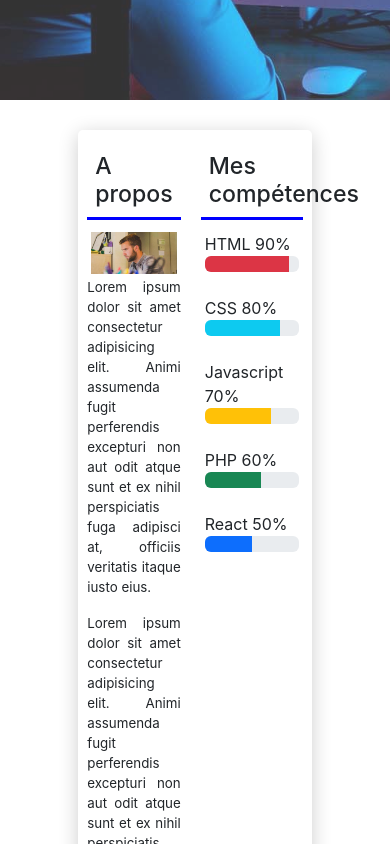
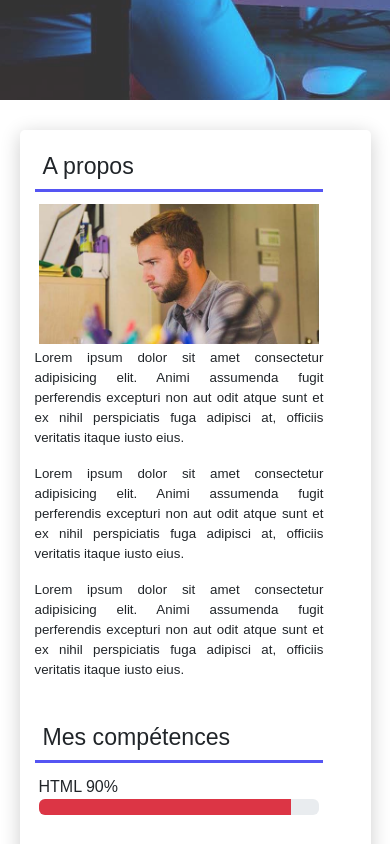
Before and after one commit to Dinid89/AMELIN_DAVID_DEVOIR_5_PORTFOLIO, a React (Create React App) app: page /Home in a window 390 px wide. Shown: the part 800-1644 px from the top of the page. Built offline with nearby package versions, Linux system fonts and the light colour scheme.

Commit message:
Finalisation page Home

```diff
--- a/src/index.css
+++ b/src/index.css
@@ -1,3 +1,5 @@
+@import url('https://fonts.googleapis.com/css2?family=Nunito+Sans:ital,opsz,wght@0,6..12,200..1000;1,6..12,200..1000&display=swap')
+
 * {
   padding: 0;
   margin: 0;
@@ -7,14 +9,10 @@
 
 body {
   margin: 0;
-  font-family: -apple-system, BlinkMacSystemFont, 'Segoe UI', 'Roboto', 'Oxygen',
-    'Ubuntu', 'Cantarell', 'Fira Sans', 'Droid Sans', 'Helvetica Neue',
-    sans-serif;
-  -webkit-font-smoothing: antialiased;
-  -moz-osx-font-smoothing: grayscale;
+  font-family: "Nunito", sans-serif;
 }
 
 code {
-  font-family: source-code-pro, Menlo, Monaco, Consolas, 'Courier New',
+  font-family: source-code-pro, Menlo, Monaco, Consolas, 'Nunito',
     monospace;
 }
--- a/src/pages/Home.jsx
+++ b/src/pages/Home.jsx
@@ -1,11 +1,9 @@
 import "./home.css";
 import heroBg from "../images/hero-bg.jpg";
 import johnDoeabout from "../images/john-doe-about.jpg";
-import { useState } from "react";
 
 
 const Home = () => {
-    const [progress, setProgress] = useState(40);
     return (
     <>
     <main>
@@ -18,8 +16,8 @@ const Home = () => {
             <button className="btnInfo display-10 lg-5">En savoir plus</button>
             </section>
 
-            <section className="JohnDoe d-flex flex-row">
-                <div className="about d-flex flex-column justify-content-center">
+            <section className="JohnDoe d-flex flex-column flex-lg-row">
+                <div className="about d-flex flex-column">
                     <h3 className="titleAbout p-2">A propos</h3>
                     <img className="img-fluid p-1" src={johnDoeabout} alt="john doe"/>
                     <p>
--- a/src/pages/home.css
+++ b/src/pages/home.css
@@ -31,7 +31,7 @@
 }
 
 .titleAbout {
-    border-bottom: 3px solid blue;
+    border-bottom: 3px solid rgb(85, 85, 243);
 }
 
 .JohnDoe {
@@ -50,11 +50,23 @@
     text-align: justify;
 }
 .about {
-    bordr: 1px solid red;
     width: 50%;
 }
 
 .competences {
-    brder: 1px solid green;
     width: 50%;
 }
+
+@media screen and (max-width:600px) {
+    .JohnDoe {
+        width: 90%;
+    }
+
+    .about {
+        width: 90%;
+    }
+
+    .competences {
+        width: 90%;
+    }
+}
```
